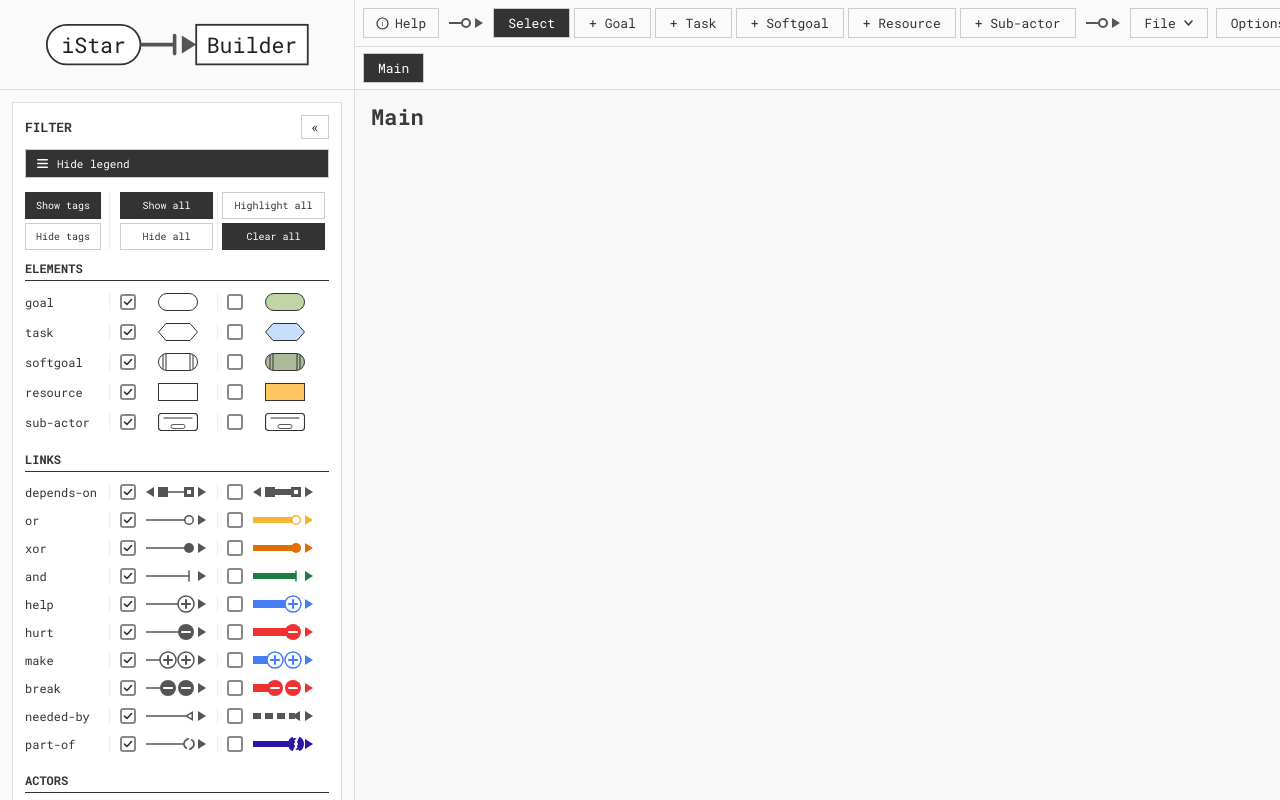
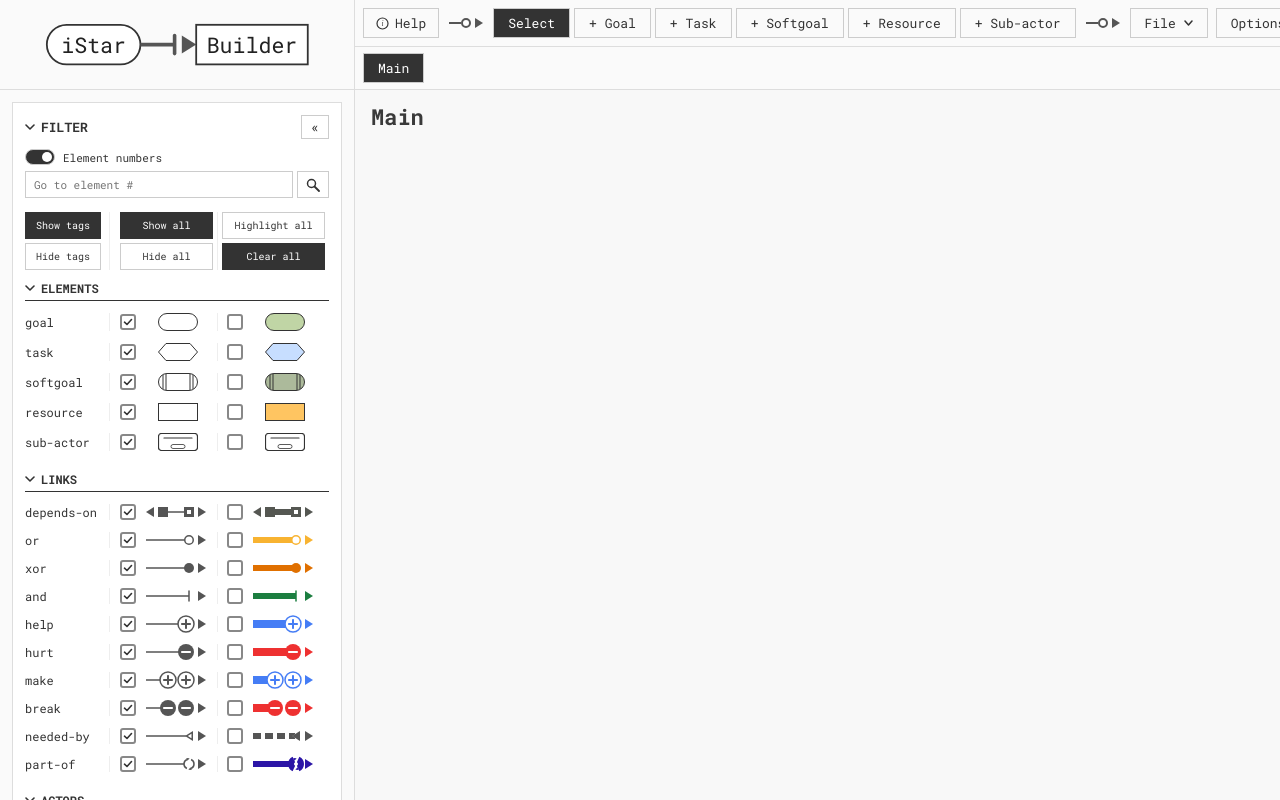
Before and after one commit to HansCastorpus/iStar-Prototype, a React (Vite) app in the folder iStar Prototype/: page / in a window 1280 px wide. Built offline with nearby package versions, Linux system fonts and the light colour scheme.

Commit message:
UI update

```diff
--- a/iStar Prototype/src/components/FilterPanel.jsx
+++ b/iStar Prototype/src/components/FilterPanel.jsx
@@ -78,7 +78,6 @@ export default function FilterPanel() {
   const selectedType        = useStore(s => s.selectedType)
 
   const legendOpen   = useStore(s => s.legendOpen)
-  const toggleLegend = useStore(s => s.toggleLegend)
   const hideTags     = useStore(s => s.hideTags)
   const setHideTags    = useStore(s => s.setHideTags)
 
@@ -95,6 +94,11 @@ export default function FilterPanel() {
   }
 
   const [actorPanelOpen, setActorPanelOpen] = useState(false)
+  const [filterOpen, setFilterOpen] = useState(true)
+  const [depsOpen, setDepsOpen] = useState(true)
+  // Kept here (not in Section) so the choices survive the whole panel being minimised
+  const [sectionOpen, setSectionOpen] = useState({ elements: true, links: true, actors: true })
+  const sectionProps = (key) => ({ open: sectionOpen[key], onToggle: () => setSectionOpen(o => ({ ...o, [key]: !o[key] })) })
 
   // Pressing anywhere on the diagram canvas closes the actor panel
   useEffect(() => {
@@ -171,39 +175,14 @@ export default function FilterPanel() {
       {/* Filter container */}
       {!collapsed && <>
       <div ref={setFilterCardEl} style={cardStyle}>
-        <div style={{ ...cardTitle, display: 'flex', alignItems: 'center', justifyContent: 'space-between' }}>
+        <DropHeader open={filterOpen} onToggle={() => setFilterOpen(o => !o)} style={{ ...cardTitle, marginBottom: filterOpen ? 6 : 0 }}
+          extra={<button onClick={toggleCollapsed} title={t('filter.collapse')} aria-label={t('filter.collapse')}
+            style={collapseBtn}>«</button>}>
           {t('filter.title')}
-          <button onClick={toggleCollapsed} title={t('filter.collapse')} aria-label={t('filter.collapse')}
-            style={collapseBtn}>«</button>
-        </div>
+        </DropHeader>
+        {filterOpen && <>
 
-        {/* Legend button */}
-        <div style={{ marginBottom: 10 }}>
-          <button
-            onClick={toggleLegend}
-            style={{
-              width: '100%',
-              display: 'flex',
-              alignItems: 'center',
-              gap: 8,
-              background: legendOpen ? 'var(--text-1)' : 'var(--node-fill)',
-              color: legendOpen ? 'var(--bg-popup)' : 'var(--text-1)',
-              border: '1px solid var(--border-md)',
-              padding: '6px 10px',
-              cursor: 'pointer',
-              fontSize: 11,
-              fontFamily: 'Roboto Mono, monospace',
-              textAlign: 'left',
-            }}
-          >
-            <svg width="13" height="13" viewBox="0 0 13 13" fill="none">
-              <rect x="1" y="2" width="11" height="1.5" rx="0.75" fill="currentColor"/>
-              <rect x="1" y="5.75" width="11" height="1.5" rx="0.75" fill="currentColor"/>
-              <rect x="1" y="9.5" width="11" height="1.5" rx="0.75" fill="currentColor"/>
-            </svg>
-            {legendOpen ? t('filter.hideLegend') : t('filter.showLegend')}
-          </button>
-        </div>
+        <NumberTools />
 
         {/* Column headers */}
         <div style={{ display: 'flex', alignItems: 'flex-end' }}>
@@ -224,25 +203,28 @@ export default function FilterPanel() {
           </div>
         </div>
 
-        <Section label={t('filter.elements')} types={NODE_TYPES} first legend={legendOpen}
+        <Section label={t('filter.elements')} types={NODE_TYPES} first legend={legendOpen} {...sectionProps('elements')}
           highlightTypes={highlightTypes} isolateTypes={isolateTypes}
           onToggleH={toggleHighlightType} onToggleI={toggleIsolateType} />
 
-        <Section label={t('filter.links')} types={LINK_TYPES} legend={legendOpen}
+        <Section label={t('filter.links')} types={LINK_TYPES} legend={legendOpen} {...sectionProps('links')}
           highlightTypes={highlightTypes} isolateTypes={isolateTypes}
           onToggleH={toggleHighlightType} onToggleI={toggleIsolateType} />
 
-        <Section label={t('filter.actors')} types={ACTOR_TYPES} legend={legendOpen}
+        <Section label={t('filter.actors')} types={ACTOR_TYPES} legend={legendOpen} {...sectionProps('actors')}
           highlightTypes={highlightTypes} isolateTypes={isolateTypes}
-          onToggleH={toggleHighlightType} onToggleI={toggleIsolateType} />
-        <ActorListToggle open={actorPanelOpen} onToggle={() => setActorPanelOpen(o => !o)} />
+          onToggleH={toggleHighlightType} onToggleI={toggleIsolateType}>
+          <ActorListToggle open={actorPanelOpen} onToggle={() => setActorPanelOpen(o => !o)} />
+        </Section>
+        </>}
       </div>
 
       {/* Dependencies container */}
       <div style={{ ...cardStyle, gap: 6 }}>
-        <div style={cardTitle}>
+        <DropHeader open={depsOpen} onToggle={() => setDepsOpen(o => !o)} style={{ ...cardTitle, marginBottom: depsOpen ? 6 : 0 }}>
           {t('deps.title')}
-        </div>
+        </DropHeader>
+        {depsOpen && <>
         <div style={infoText}>
           <strong style={{ color: 'var(--text-1)' }}>{t('deps.infoLead')}</strong> {t('deps.info')}
         </div>
@@ -276,11 +258,60 @@ export default function FilterPanel() {
               : layers === 1 ? t('deps.showingLayer') : t('deps.showingLayers', { n: layers })}
           </div>
         )}
+        </>}
       </div>
       </>}
     </div>
     {actorPanelOpen && !collapsed && <ActorPanel left={panelWidth} onClose={() => setActorPanelOpen(false)} />}
     </>
+  )
+}
+
+// Switch for the element numbers + a box to find an element by its number and zoom in on it
+function NumberTools() {
+  const t = useT()
+  const showNumbers = useStore(s => s.showNumbers)
+  const setShowNumbers = useStore(s => s.setShowNumbers)
+  const [query, setQuery] = useState('')
+  const [missing, setMissing] = useState(false)
+  const find = (e) => {
+    e.preventDefault()
+    const n = parseInt(query.replace(/^\D+/, ''), 10)
+    const st = useStore.getState()
+    const node = Object.values(st.nodes).find(x => x.num === n)
+    setMissing(!node)
+    if (!node) return
+    st.select(node.id, 'node')
+    st.zoomToNode(node.id)
+  }
+  return (
+    <div style={{ marginBottom: 10, display: 'flex', flexDirection: 'column', gap: 6 }}>
+      <label style={{ display: 'flex', alignItems: 'center', gap: 8, cursor: 'pointer', fontSize: 11,
+        fontFamily: 'Roboto Mono, monospace', color: 'var(--text-1)', userSelect: 'none' }}>
+        <button type="button" role="switch" aria-checked={showNumbers} onClick={() => setShowNumbers(!showNumbers)} style={{
+          width: 30, height: 16, borderRadius: 8, padding: 0, flexShrink: 0, cursor: 'pointer', position: 'relative',
+          border: '1px solid var(--border-md)', background: showNumbers ? 'var(--text-1)' : 'var(--node-fill)',
+        }}>
+          <span style={{ position: 'absolute', top: 2, left: showNumbers ? 16 : 2, width: 10, height: 10, borderRadius: 5,
+            background: showNumbers ? 'var(--bg-popup)' : 'var(--text-1)', transition: 'left 0.12s' }} />
+        </button>
+        {t('filter.numbers')}
+      </label>
+      <form onSubmit={find} style={{ display: 'flex', gap: 4 }}>
+        <input value={query} onChange={e => { setQuery(e.target.value); setMissing(false) }}
+          placeholder={t('filter.findPlaceholder')} inputMode="numeric" spellCheck={false} aria-label={t('filter.findPlaceholder')}
+          style={{ flex: 1, minWidth: 0, padding: '5px 8px', fontSize: 11, fontFamily: 'Roboto Mono, monospace',
+            background: 'var(--node-fill)', color: 'var(--text-1)', border: `1px solid ${missing ? '#dc2626' : 'var(--border-md)'}` }} />
+        <button type="submit" title={t('actors.zoom')} aria-label={t('actors.zoom')} style={{
+          background: 'var(--node-fill)', border: '1px solid var(--border-md)', cursor: 'pointer', padding: '0 8px', color: 'var(--text-1)', display: 'flex', alignItems: 'center' }}>
+          <svg width="14" height="14" viewBox="0 0 14 14" aria-hidden>
+            <circle cx="5.5" cy="5.5" r="4" fill="none" stroke="currentColor" strokeWidth="1.5" />
+            <line x1="8.5" y1="8.5" x2="13" y2="13" stroke="currentColor" strokeWidth="1.8" strokeLinecap="round" />
+          </svg>
+        </button>
+      </form>
+      {missing && <div style={{ fontSize: 10, color: '#dc2626', fontFamily: 'Roboto Mono, monospace' }}>{t('filter.findNone', { n: query })}</div>}
+    </div>
   )
 }
 
@@ -321,21 +352,44 @@ function StepIcon({ plus = false }) {
   )
 }
 
-function SectionLabel({ first, children }) {
+function Chevron({ open }) {
   return (
-    <div style={{ fontSize: 12, fontWeight: 'bold', color: 'var(--text-1)', fontFamily: 'Roboto Mono, monospace', textTransform: 'uppercase', marginTop: first ? 6 : 12, marginBottom: 4,
-      paddingBottom: 4, borderBottom: '1px solid var(--text-1)' }}>
-      {children}
+    <svg width="10" height="10" viewBox="0 0 10 10" aria-hidden style={{ flexShrink: 0, transform: open ? 'rotate(90deg)' : 'none', transition: 'transform 0.12s' }}>
+      <path d="M3 1 L7 5 L3 9" fill="none" stroke="currentColor" strokeWidth="1.6" strokeLinecap="round" strokeLinejoin="round" />
+    </svg>
+  )
+}
+
+// Header that folds / unfolds the content under it
+function DropHeader({ open, onToggle, style, children, extra }) {
+  return (
+    <div style={{ display: 'flex', alignItems: 'center', gap: 4, ...style }}>
+      <button type="button" onClick={onToggle} aria-expanded={open} style={{
+        flex: 1, minWidth: 0, display: 'flex', alignItems: 'center', gap: 6, padding: 0, background: 'none', border: 'none',
+        cursor: 'pointer', color: 'inherit', font: 'inherit', textTransform: 'inherit', textAlign: 'left',
+      }}>
+        <Chevron open={open} />{children}
+      </button>
+      {extra}
     </div>
   )
 }
 
-function Section({ label, first, legend, types, highlightTypes, isolateTypes, onToggleH, onToggleI }) {
+function SectionLabel({ first, open, onToggle, children }) {
+  return (
+    <DropHeader open={open} onToggle={onToggle} style={{ fontSize: 12, fontWeight: 'bold', color: 'var(--text-1)', fontFamily: 'Roboto Mono, monospace', textTransform: 'uppercase', marginTop: first ? 6 : 12, marginBottom: 4,
+      paddingBottom: 4, borderBottom: '1px solid var(--text-1)' }}>
+      {children}
+    </DropHeader>
+  )
+}
+
+function Section({ label, first, legend, types, highlightTypes, isolateTypes, onToggleH, onToggleI, open, onToggle, children }) {
   const t = useT()
   return (
     <>
-      <SectionLabel first={first}>{label}</SectionLabel>
-      {types.map(type => (
+      <SectionLabel first={first} open={open} onToggle={onToggle}>{label}</SectionLabel>
+      {open && types.map(type => (
         <TypeRow
           key={type} label={t(`type.${type}`)} legendType={type} legend={legend}
           inHighlight={highlightTypes.includes(type)}
@@ -344,6 +398,7 @@ function Section({ label, first, legend, types, highlightTypes, isolateTypes, on
           onToggleI={() => onToggleI(type)}
         />
       ))}
+      {open && children}
     </>
   )
 }
--- a/iStar Prototype/src/components/Node.jsx
+++ b/iStar Prototype/src/components/Node.jsx
@@ -88,6 +88,7 @@ export default function Node({ node, strayActors }) {
   const highlightTypes = useStore(s => s.highlightTypes)
   const isolateTypes = useStore(s => s.isolateTypes)
   const hideTags = useStore(s => s.hideTags)
+  const showNumbers = useStore(s => s.showNumbers)
   const actors = useStore(s => s.actors)
   const t = useT()
   const typeName = t(`type.${node.type}`)
@@ -378,6 +379,14 @@ export default function Node({ node, strayActors }) {
       </text>
       </>}
 
+      {/* Element number — small, inside the element, centred along the top */}
+      {showNumbers && node.num != null && (
+        <text x={cx} y={9} textAnchor="middle"
+          dominantBaseline="central" fontSize={9} fontFamily="Roboto Mono, monospace"
+          fill={isFillHighlighted ? 'var(--node-text-hl)' : 'var(--text-3)'}
+          style={{ pointerEvents: 'none', userSelect: 'none' }}>{node.num}</text>
+      )}
+
       {/* Warning: inside an actor's area without being attached to that actor */}
       {strayActors?.length > 0 && (
         <g transform={`translate(${node.width + 6},-6)`}>
--- a/iStar Prototype/src/i18n.js
+++ b/iStar Prototype/src/i18n.js
@@ -85,6 +85,9 @@ export const STRINGS = {
     'filter.expand': 'Expand panel',
     'filter.showTags': 'Show tags',
     'filter.hideTags': 'Hide tags',
+    'filter.numbers': 'Element numbers',
+    'filter.findPlaceholder': 'Go to element #',
+    'filter.findNone': 'No element {n}',
     'filter.showAll': 'Show all',
     'filter.hideAll': 'Hide all',
     'filter.highlightAll': 'Highlight all',
@@ -254,6 +257,9 @@ export const STRINGS = {
     'filter.expand': 'Agrandir le panneau',
     'filter.showTags': 'Afficher tags',
     'filter.hideTags': 'Masquer tags',
+    'filter.numbers': 'Numéros des éléments',
+    'filter.findPlaceholder': 'Aller à l’élément n°',
+    'filter.findNone': 'Aucun élément {n}',
     'filter.showAll': 'Tout afficher',
     'filter.hideAll': 'Tout masquer',
     'filter.highlightAll': 'Tout surligner',
--- a/iStar Prototype/src/store/useStore.js
+++ b/iStar Prototype/src/store/useStore.js
@@ -111,10 +111,14 @@ export function modelPath(models, id) {
   return path
 }
 
-const resizeNodes = (nodes) => Object.fromEntries(Object.entries(nodes || {}).map(([id, node]) => {
-  const { width, height } = computeNodeSize(node.label, node.type, node.logo ? node.logoAspect ?? 1 : 0)
-  return [id, { ...node, width, height }]
-}))
+// Elements saved before numbering existed get the next free number, in their stored order
+const resizeNodes = (nodes) => {
+  let next = Math.max(0, ...Object.values(nodes || {}).map(n => n.num ?? 0)) + 1
+  return Object.fromEntries(Object.entries(nodes || {}).map(([id, node]) => {
+    const { width, height } = computeNodeSize(node.label, node.type, node.logo ? node.logoAspect ?? 1 : 0)
+    return [id, { ...node, num: node.num ?? next++, width, height }]
+  }))
+}
 
 // What gets saved / exported: every reachable model, with the open one's live data
 function projectData(s) {
@@ -153,6 +157,7 @@ const useStore = create((set, get) => ({
   activeModelId: ROOT_MODEL,
   zoomRequest: null,  // { actorId, insetLeft, n }: asks the canvas to frame one actor, clear of the side panel covering insetLeft px
   zoomToActor: (actorId, insetLeft = 0) => set(st => ({ zoomRequest: { actorId, insetLeft, n: (st.zoomRequest?.n ?? 0) + 1 } })),
+  zoomToNode: (nodeId) => set(st => ({ zoomRequest: { nodeId, insetLeft: 0, n: (st.zoomRequest?.n ?? 0) + 1 } })),
   fitRequest: 0,  // bumped whenever a project is loaded, so the canvas re-frames the whole graph
 
   switchModel: (id) => {
@@ -261,6 +266,8 @@ const useStore = create((set, get) => ({
   toggleLegend: () => set(s => ({ legendOpen: !s.legendOpen })),
   filterCollapsed: false,  // the left filter panel is minimised to a narrow strip
   toggleFilterCollapsed: () => set(s => ({ filterCollapsed: !s.filterCollapsed })),
+  showNumbers: true,  // element numbers in the top-left corner of each element
+  setShowNumbers: (on) => set({ showNumbers: on }),
   hideTags: false,
   toggleHideTags: () => set(s => ({ hideTags: !s.hideTags })),
   setHideTags: (hide) => set({ hideTags: hide }),
@@ -416,7 +423,7 @@ const useStore = create((set, get) => ({
     set((s) => ({
       nodes: {
         ...s.nodes,
-        [id]: { id, type, label: '', actorId: null, x: nx, y: ny, width, height, ...(type === 'subactor' && { linkedModelId: null }) },
+        [id]: { id, num: Math.max(0, ...Object.values(s.nodes).map(n => n.num ?? 0)) + 1, type, label: '', actorId: null, x: nx, y: ny, width, height, ...(type === 'subactor' && { linkedModelId: null }) },
       },
       selectedId: id,
       selectedType: 'node',
--- a/iStar Prototype/src/utils/analysisExport.js
+++ b/iStar Prototype/src/utils/analysisExport.js
@@ -32,7 +32,7 @@ export function buildAnalysis(project, models) {
     const { parentOf } = actorLayout(m.nodes)
 
     const refOf = {}
-    nodes.forEach((n, i) => { refOf[n.id] = `e${i + 1}` })
+    nodes.forEach((n, i) => { refOf[n.id] = `e${n.num ?? i + 1}` })
     const describe = (n) => `${n.type}: ${n.label?.trim() || '(no text)'}`
 
     return {
@@ -47,6 +47,7 @@ export function buildAnalysis(project, models) {
       })),
       elements: nodes.map(n => ({
         id: refOf[n.id],
+        number: n.num ?? null,
         key: n.id,
         type: n.type,
         text: n.label?.trim() || '',
@@ -71,7 +72,7 @@ export function buildAnalysis(project, models) {
     about: 'An iStar model. Each diagram lists its actors, the elements inside them and the links between elements. ' +
       'Links are directed: "from" is where the link starts and "to" is where its arrowhead points. ' +
       "An element's `actor` is its main actor; `nestedActors` are actors nested inside it, outermost first. " +
-      'Element ids (e1, e2, …) are only meaningful within their own diagram. Layout and images are left out. ' +
+      'Element ids (e1, e2, …) match the `number` shown in the corner of each element in the diagram, and are only meaningful within their own diagram. Layout and images are left out. ' +
       '`key` fields identify diagrams and elements when the file is imported back; import reads only an element\'s `text` and `type` and a link\'s `type`; everything else is ignored.',
     elementTypes: ELEMENT_TYPES,
     linkTypes: LINK_TYPES,
```
Also changed, not shown: iStar Prototype/src/components/Canvas.jsx (+7 -3 lines).
